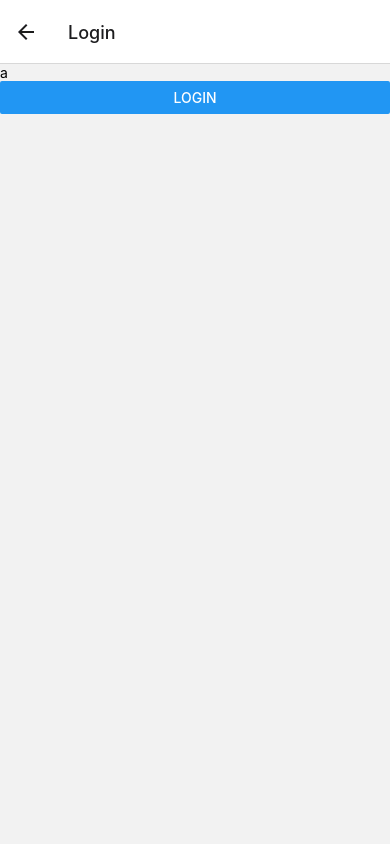
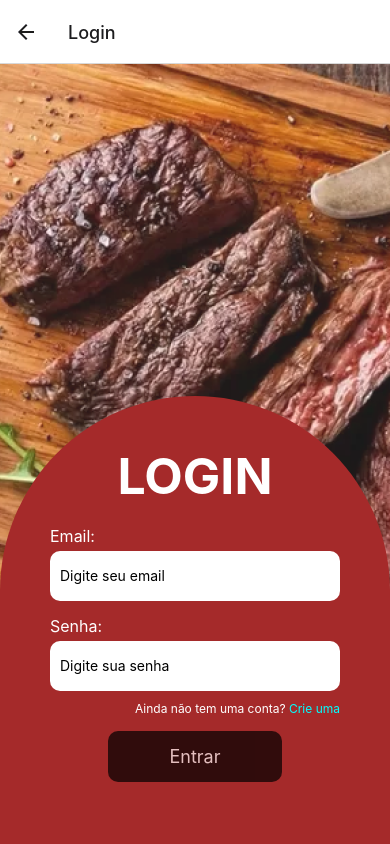
Before and after one commit to joaopedrojesus1/App-Churrasco-Login, a React Native app: screen /Login in a window 390 px wide. Shown: the top 844 px of the page. Built offline with nearby package versions, Linux system fonts and the light colour scheme.

Commit message:
feat: add a image, changed the login page and somethings

```diff
--- a/src/pages/Login.js
+++ b/src/pages/Login.js
@@ -1,14 +1,115 @@
-import React from 'react';
-import { View, Text, Button } from 'react-native';
+import React, { useState } from "react";
+import {
+  View,
+  Text,
+  TextInput,
+  TouchableOpacity,
+  StyleSheet,
+  Image,
+} from "react-native";
 
 export default function Login({ navigation }) {
   return (
-    <View>
-      <Text>a</Text>
-      <Button
-        title="Login"
-        onPress=''
+    <View style={styles.container}>
+      <Image
+        source={require("../images/imagefundo.png")} // Substitua pelo caminho da sua imagem de fundo
+        style={styles.backgroundImage}
       />
+      <View style={styles.container2}>
+        <Text style={styles.label}>LOGIN</Text>
+
+        <View style={styles.inputContainer}>
+          <Text style={styles.inputLabel}>Email:</Text>
+          <TextInput style={styles.input} placeholder="Digite seu email" />
+        </View>
+
+        <View style={styles.inputContainer2}>
+          <Text style={styles.inputLabel}>Senha:</Text>
+          <TextInput style={styles.input} placeholder="Digite sua senha" />
+        </View>
+        <View style={styles.linkContainer}>
+          <Text style={styles.linkText}>Ainda não tem uma conta? </Text>
+          <TouchableOpacity onPress={() => navigation.navigate("SignUp")}>
+            <Text style={styles.blueText}>Crie uma</Text>
+          </TouchableOpacity>
+        </View>
+
+        <TouchableOpacity
+          style={styles.button}
+          onPress={() => navigation.navigate("Dashboard")}
+        >
+          <Text style={styles.buttonText}>Entrar</Text>
+        </TouchableOpacity>
+      </View>
     </View>
   );
 }
+
+const styles = StyleSheet.create({
+  container: {
+    width: "100%",
+  },
+  backgroundImage: {
+    width: "100%",
+  },
+  container2: {
+    backgroundColor: "#A52A2A",
+    borderRadius: 200,
+    width: "100%",
+    height: "100%",
+    padding: 50,
+    marginTop: "85%",
+    position: "absolute",
+  },
+  label: {
+    fontSize: 50,
+    fontWeight: "bold",
+    marginBottom: 20,
+    color: "white",
+    textAlign: "center",
+  },
+  inputContainer: {
+    marginBottom: 15,
+  },
+
+  inputLabel: {
+    fontSize: 16,
+    marginBottom: 5,
+    color: "white",
+  },
+  input: {
+    width: "100%",
+    height: 50,
+    borderRadius: 10,
+    paddingLeft: 10,
+    backgroundColor: "white",
+  },
+  button: {
+    backgroundColor: "#000",
+    width: "60%",
+    opacity: 0.7,
+    padding: 15,
+    borderRadius: 10,
+    alignItems: "center",
+    alignSelf: "center",
+  },
+  buttonText: {
+    color: "white",
+    fontSize: 18,
+  },
+  linkContainer: {
+    flexDirection: "row",
+    alignSelf: "flex-end",
+    marginTop: 10,
+  },
+  linkText: {
+    color: "white",
+    fontSize: 12,
+    marginBottom: 15,
+  },
+  blueText: {
+    color: "cyan",
+    fontSize: 12,
+    marginBottom: 15,
+  },
+});
```
Also changed, not shown: src/images/imagefundo.png (added).
